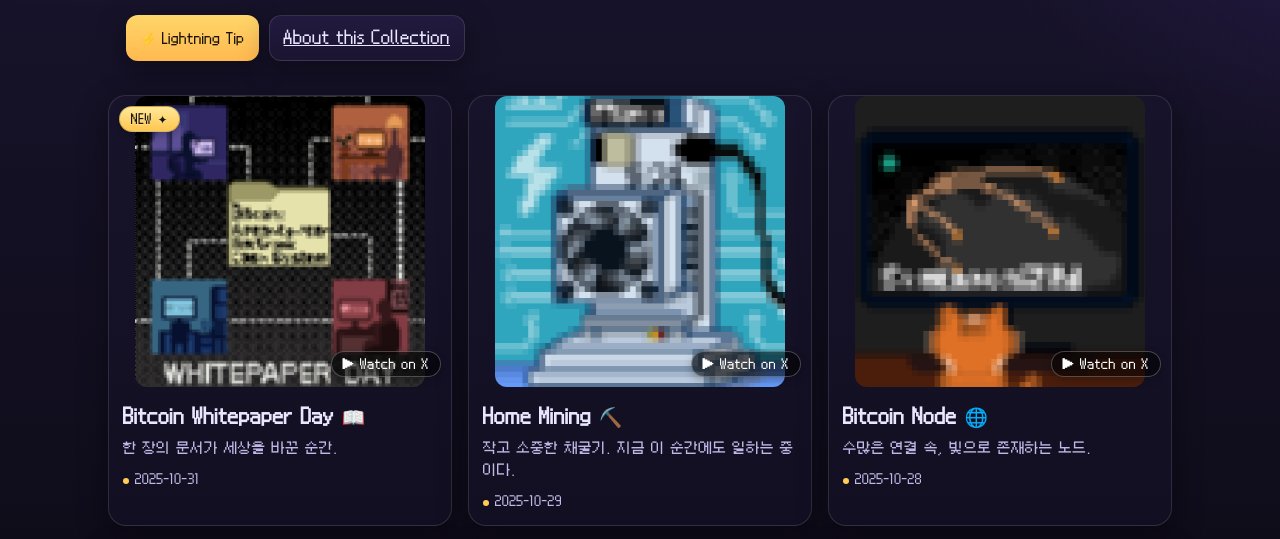
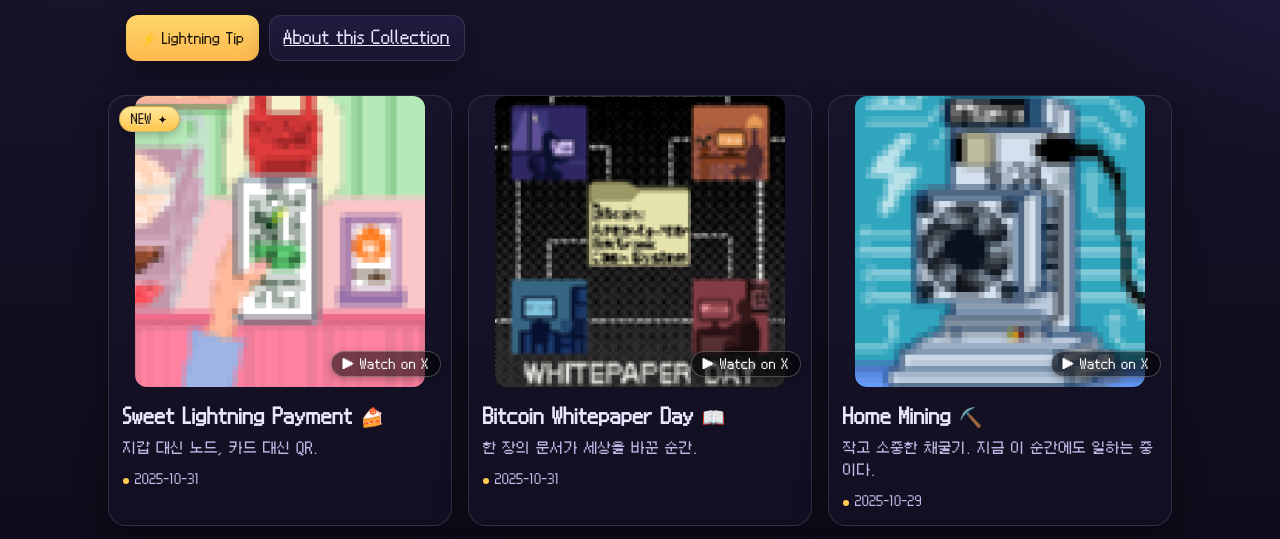
Before and after one commit to gxrxxxng/dalbit.me, a plain HTML site: page index.html in a window 1280 px wide. Shown: the part 250-789 px from the top of the page. Drawn offline with Linux system fonts and the light colour scheme.

Commit message:
Update index.html

```diff
--- a/index.html
+++ b/index.html
@@ -170,9 +170,29 @@ button, .btn, button.btn {
     </section>
 
     <section id="gallery" class="grid">
+            <!-- 카드 0: Lightning Payment (NEW) -->
+<article class="card">
+  <span class="badge-new">NEW ✦</span>
+  <a href="https://x.com/gxrxxxng/status/1984583749791817804?s=46"
+     target="_blank" rel="noopener"
+     aria-label="Whitepaper — X에서 보기"
+     style="position:relative; display:block;">
+    <img class="thumb" src="assets/images/251101-lightning payment-thumb.png?v=1"
+         alt="Lightning Payment pixel art (X에서 보기)" />
+    <span class="badge">▶ Watch on X</span>
+  </a>
+
+  <div class="meta">
+    <h3 class="title">Sweet Lightning Payment 🍰</h3>
+    <p class="desc">지갑 대신 노드, 카드 대신 QR.</p>
+    <div class="row">
+      <span class="tiny"><span class="dot"></span>2025-10-31</span>
+    </div>
+  </div>
+</article>
+
       <!-- 카드 0: WHITEPAPER DAY (NEW) -->
 <article class="card">
-  <span class="badge-new">NEW ✦</span>
   <a href="https://x.com/gxrxxxng/status/1983898368670871728?s=46"
      target="_blank" rel="noopener"
      aria-label="Whitepaper — X에서 보기"
```
